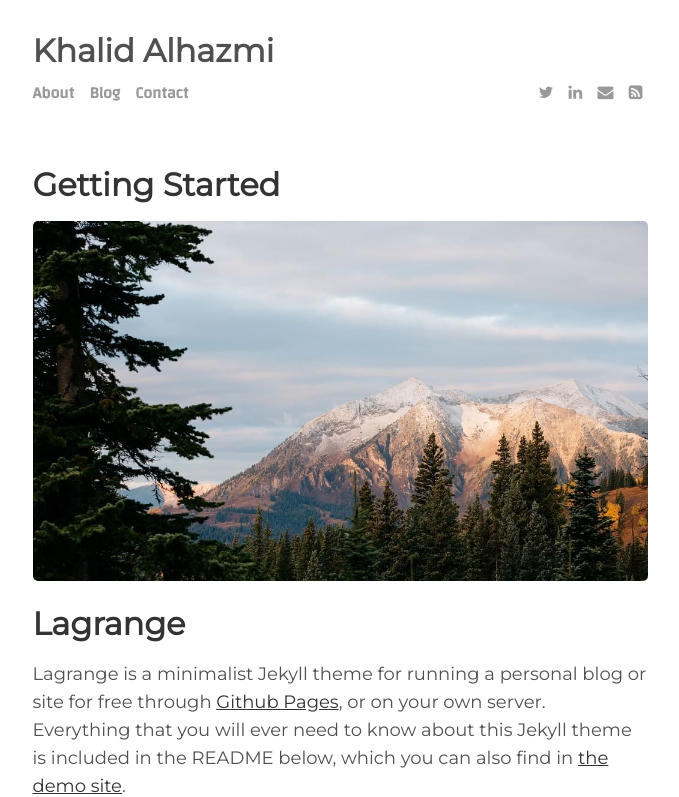
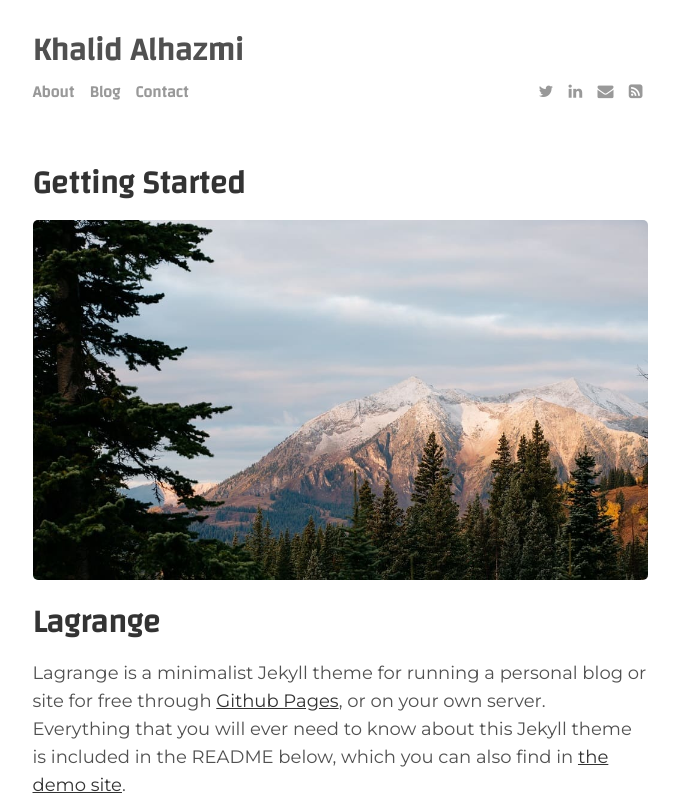
Before and after one commit to khalidlabs/khalidlabs.github.io, a Jekyll site: the page built from _posts/2019-10-10-getting-started.md, in a window 1280 px wide. Shown: the top 797 px of the page, without its empty margins (300-979 px from the left). Built offline with Jekyll 4.4.1, drawn with Linux system fonts in a browser that asks for light colours; grey boxes are pictures that could not be loaded.

Commit message:
Update main.css

```diff
--- a/assets/css/main.css
+++ b/assets/css/main.css
@@ -47,7 +47,7 @@ h1 a {
 }
 
 h1, h2, h3, h4, h5, h6 {
-  font-family: 'Montserrat', sans-serif;
+  font-family: 'Changa', sans-serif;
   color: #333;
 }
 
@@ -105,7 +105,7 @@ hr {
   padding-top: 0.5rem;
   padding-bottom: 0.5rem;
   margin-bottom: 4rem;
-  font-family: 'Montserrat', sans-serif;
+  font-family: 'Changa', sans-serif;
 }
 
 .masthead a:hover {
```
